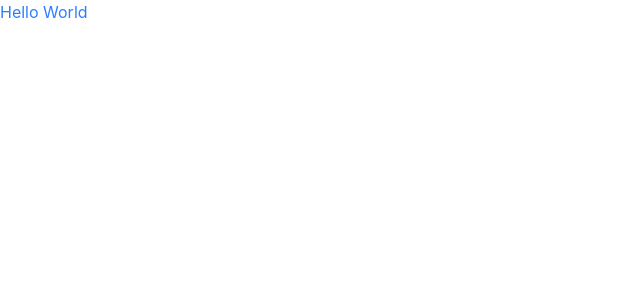
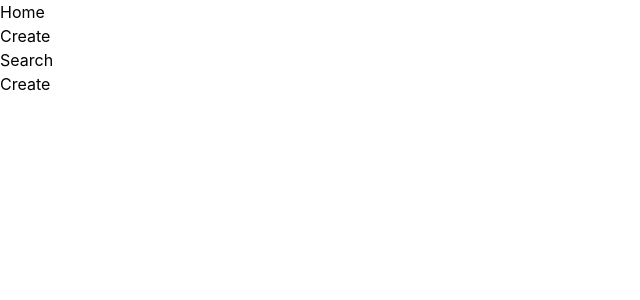
Before and after one commit to KoSoeMin/library-management-system, a React (Vite) app: page /create in a window 1280 px wide. Shown: the top 300 px of the page, without its empty margins (0-640 px from the left). Built offline with nearby package versions, Linux system fonts and the light colour scheme.

Commit message:
lesson : warmup for react router setup exercise

```diff
--- a/package.json
+++ b/package.json
@@ -13,6 +13,7 @@
     "@tailwindcss/vite": "^4.3.3",
     "react": "^19.3.1",
     "react-dom": "^19.3.1",
+    "react-router": "^8.5.1",
     "tailwindcss": "^4.3.3"
   },
   "devDependencies": {
--- a/src/App.css
+++ /dev/null
@@ -1 +0,0 @@
-@import "tailwindcss";
--- a/src/main.jsx
+++ b/src/main.jsx
@@ -1,7 +1,10 @@
 import { createRoot } from 'react-dom/client'
+import { RouterProvider } from 'react-router';
 import './index.css'
-import App from './App.jsx'
+import router from './router'
+
 
 createRoot(document.getElementById('root')).render(
-    <App />
+
+    <RouterProvider router={router} />
 )
--- /dev/null
+++ b/src/pages/Create.jsx
@@ -0,0 +1,7 @@
+import React from 'react'
+
+export default function Create() {
+  return (
+    <div>Create</div>
+  )
+}
--- a/src/App.jsx
+++ b/src/pages/Home.jsx
@@ -1,6 +1,4 @@
-import './App.css'
-
-function App() {
+function Home() {
 
   return (
     <>
@@ -9,4 +7,4 @@ function App() {
   )
 }
 
-export default App
+export default Home;
--- /dev/null
+++ b/src/pages/Layouts/Layout.jsx
@@ -0,0 +1,18 @@
+import React from 'react'
+import { Outlet } from 'react-router'
+
+export default function Layout() {
+  return (
+    <div>
+        <nav>
+            <ul>
+                <li>Home</li>
+                <li>Create</li>
+                <li>Search</li>
+            </ul>
+        </nav>
+    {/* Dynamin router changes content */}
+        <Outlet></Outlet>
+    </div>
+  )
+}
--- /dev/null
+++ b/src/pages/Search.jsx
@@ -0,0 +1,7 @@
+import React from 'react'
+
+export default function Search() {
+  return (
+    <div>Search</div>
+  )
+}
--- /dev/null
+++ b/src/router/index.jsx
@@ -0,0 +1,29 @@
+import { createBrowserRouter } from 'react-router';
+import Home from '../pages/Home';
+import Layout from "../pages/Layouts/Layout"
+import Create from '../pages/Create'
+import Search from '../pages/Search'
+
+
+const router = createBrowserRouter([
+  {
+    path: "/",
+    element: <Layout/>,
+    children: [
+        {
+            path: "/",
+            element : <Home/>,
+        },
+        {
+            path: "/create",
+            element : <Create/>,
+        },
+        {
+            path: "/search",
+            element : <Search/>,
+        }
+    ]
+  },
+]);
+
+export default router;
```
Also changed, not shown: 1 other file (tests, documents, lock files or other folders).
